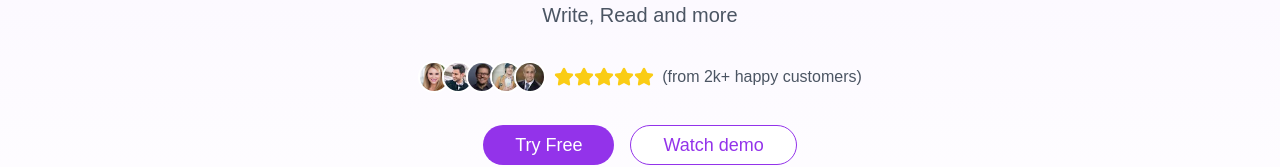
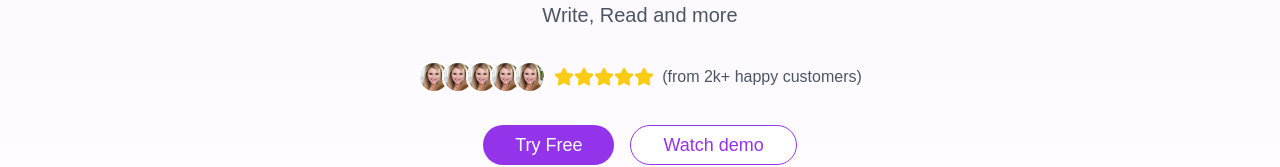
Before and after one commit to allentown521/aichatone-website, a Next.js app: page /en in a window 1280 px wide. Shown: the part 295-462 px from the top of the page. Built offline with nearby package versions, Linux system fonts and the light colour scheme.

Commit message:
test image

```diff
--- a/app/[lang]/components/landing-page.tsx
+++ b/app/[lang]/components/landing-page.tsx
@@ -123,7 +123,7 @@ return (
             {[1, 2, 3, 4, 5].map((avatar) => (
               <Image
                 key={avatar}
-                src={`/images/avatar${avatar}.webp`}
+                src="/images/avatar1.webp"
                 alt={`User avatar ${avatar}`}
                 width={32}
                 height={32}
```
